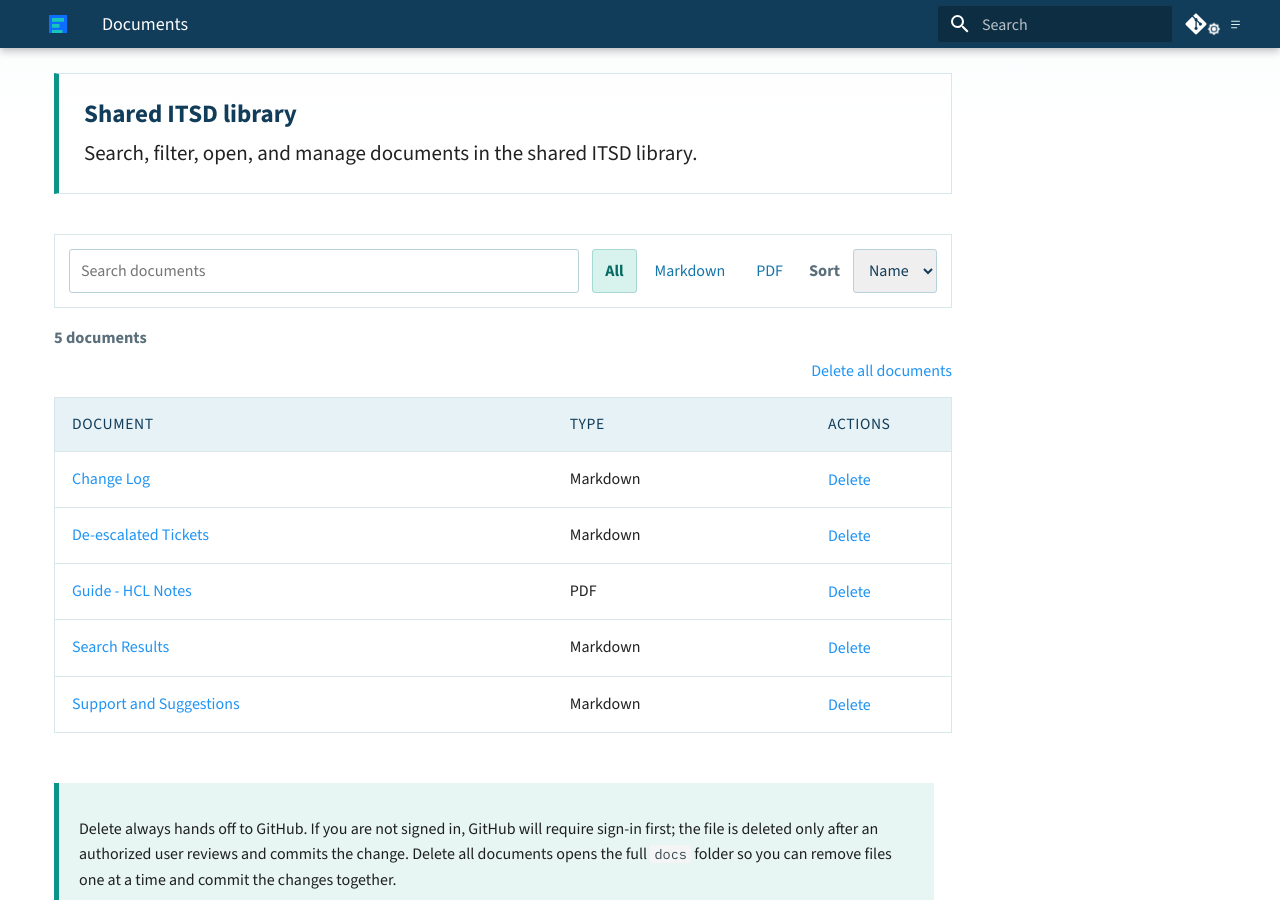
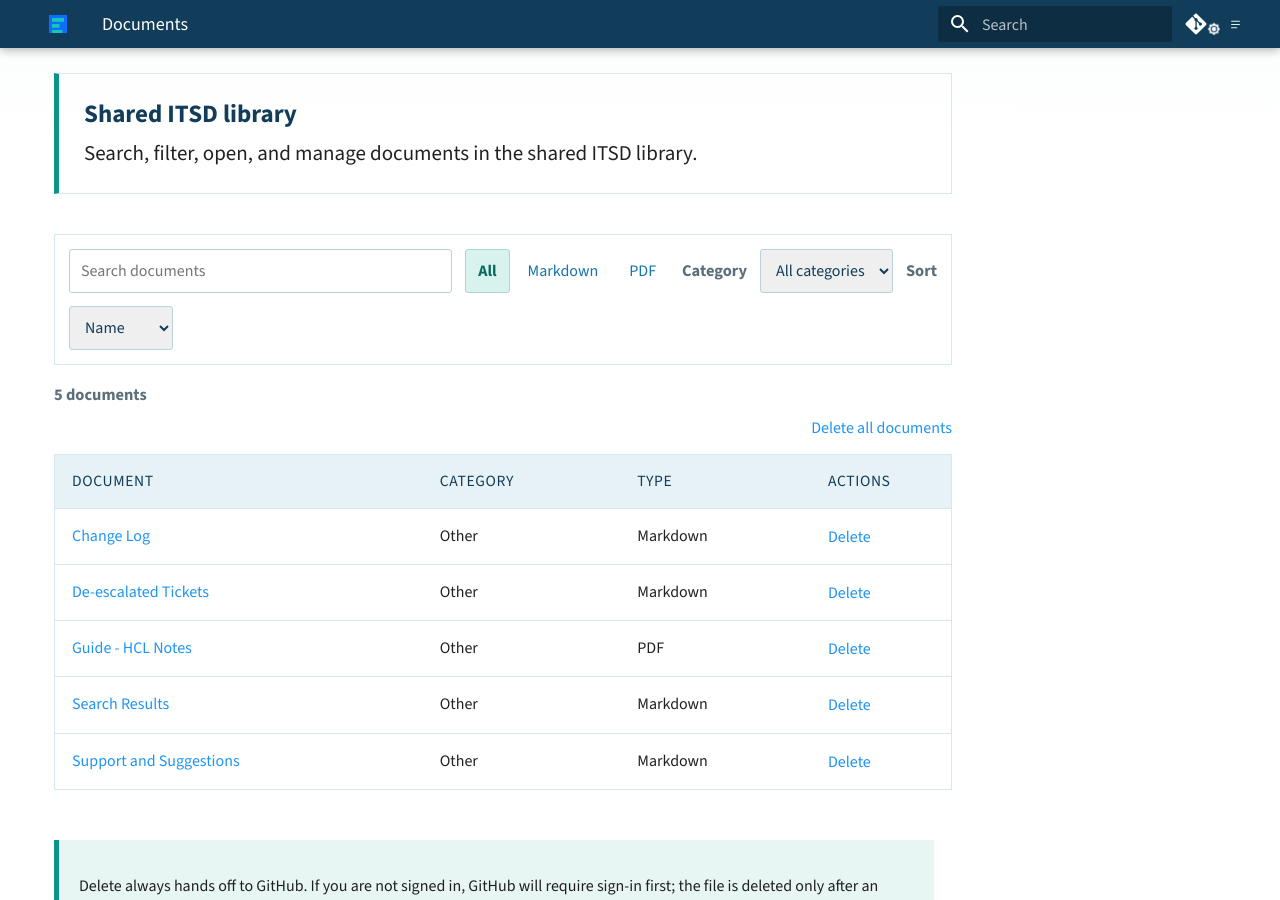
Before and after one commit to dgooding/mkdocs-basic, an MkDocs documentation site: the page built from docs/uploaded-documents.md, in a window 1280 px wide and 900 px high, scrolled down 366 px. Built offline with MkDocs 1.6.1 and Material for MkDocs 9.7.7, drawn with Linux system fonts in a browser that asks for light colours; comment, search, counter and statistics services are not loaded.

Commit message:
docs: auto-update 2026-08-26 23:39:43

```diff
--- a/docs/javascripts/document-library.js
+++ b/docs/javascripts/document-library.js
@@ -3,6 +3,7 @@ document$.subscribe(function () {
   if (!results) return
 
   const search = document.querySelector("#document-library-search")
+  const category = document.querySelector("#document-library-category")
   const sort = document.querySelector("#document-library-sort")
   const filters = [...document.querySelectorAll("[data-document-type]")]
   const summary = document.querySelector("[data-document-library-summary]")
@@ -11,17 +12,18 @@ document$.subscribe(function () {
   const pageSize = 25
   let documents = []
   let activeType = "all"
+  let activeCategory = "all"
   let page = 1
 
   function render() {
     const query = search.value.trim().toLowerCase()
     const visible = documents
       .filter(function (item) {
-        return (activeType === "all" || item.typeKey === activeType) && item.name.toLowerCase().includes(query)
+        return (activeType === "all" || item.typeKey === activeType) && (activeCategory === "all" || (item.category || "Other") === activeCategory) && item.name.toLowerCase().includes(query)
       })
       .sort(function (first, second) {
-        const firstValue = sort.value === "type" ? first.type + first.name : first.name
-        const secondValue = sort.value === "type" ? second.type + second.name : second.name
+        const firstValue = sort.value === "type" ? first.type + first.name : sort.value === "category" ? (first.category || "Other") + first.name : first.name
+        const secondValue = sort.value === "type" ? second.type + second.name : sort.value === "category" ? (second.category || "Other") + second.name : second.name
         return firstValue.localeCompare(secondValue)
       })
     const totalPages = Math.max(1, Math.ceil(visible.length / pageSize))
@@ -38,6 +40,8 @@ document$.subscribe(function () {
       documentCell.append(link)
       const typeCell = document.createElement("td")
       typeCell.textContent = item.type
+      const categoryCell = document.createElement("td")
+      categoryCell.textContent = item.category || "Other"
       const actionsCell = document.createElement("td")
       const deleteLink = document.createElement("a")
       deleteLink.className = "itsd-document-delete"
@@ -49,7 +53,7 @@ document$.subscribe(function () {
         if (!window.confirm("Sign in to GitHub and commit the deletion of '" + item.name + "'?")) event.preventDefault()
       })
       actionsCell.append(deleteLink)
-      row.append(documentCell, typeCell, actionsCell)
+      row.append(documentCell, categoryCell, typeCell, actionsCell)
       return row
     }))
 
@@ -74,6 +78,11 @@ document$.subscribe(function () {
     render()
   })
   sort.addEventListener("change", render)
+  category.addEventListener("change", function () {
+    activeCategory = category.value
+    page = 1
+    render()
+  })
   filters.forEach(function (button) {
     button.addEventListener("click", function () {
       activeType = button.dataset.documentType
@@ -93,6 +102,14 @@ document$.subscribe(function () {
     .then(function (response) { return response.json() })
     .then(function (items) {
       documents = items
+      Array.from(new Set(documents.map(function (item) { return item.category || "Other" })))
+        .sort(function (first, second) { return first.localeCompare(second) })
+        .forEach(function (itemCategory) {
+          const option = document.createElement("option")
+          option.value = itemCategory
+          option.textContent = itemCategory
+          category.append(option)
+        })
       render()
     })
     .catch(function () {
--- a/docs/uploaded-documents.md
+++ b/docs/uploaded-documents.md
@@ -18,10 +18,15 @@ Search, filter, open, and manage documents in the shared ITSD library.
 		<button type="button" data-document-type="md" aria-pressed="false">Markdown</button>
 		<button type="button" data-document-type="pdf" aria-pressed="false">PDF</button>
 	</div>
+	<label for="document-library-category">Category</label>
+	<select id="document-library-category" aria-label="Filter documents by category">
+		<option value="all">All categories</option>
+	</select>
 	<label for="document-library-sort">Sort</label>
 	<select id="document-library-sort">
 		<option value="name">Name</option>
 		<option value="type">Type</option>
+		<option value="category">Category</option>
 	</select>
 </div>
 
@@ -36,6 +41,7 @@ Search, filter, open, and manage documents in the shared ITSD library.
 		<thead>
 			<tr>
 				<th scope="col">Document</th>
+				<th scope="col">Category</th>
 				<th scope="col">Type</th>
 				<th scope="col">Actions</th>
 			</tr>
```
